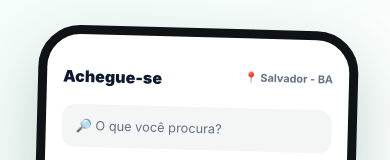
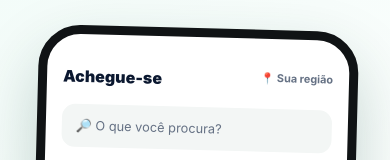
Before and after one commit to washingtonmsdj/teste-acheguese, a Next.js app: page / in a window 390 px wide. Shown: the part 4098-4258 px from the top of the page. Built offline with nearby package versions, Linux system fonts and the light colour scheme.

Commit message:
fix: keep mobile preview location neutral

```diff
--- a/src/app/page.tsx
+++ b/src/app/page.tsx
@@ -170,7 +170,7 @@ export default function Home() {
             </div>
           </div>
           <div className="phoneMock" aria-label="Prévia mobile do Achegue-se">
-            <div className="phoneTop">Achegue-se <span>📍 Salvador - BA</span></div>
+            <div className="phoneTop">Achegue-se <span>📍 Sua região</span></div>
             <div className="phoneSearch">🔎 O que você procura?</div>
             <div className="phoneCategories">
               {categories.slice(0, 4).map((item) => <span key={item.label}>{item.icon}<small>{item.label}</small></span>)}
```
